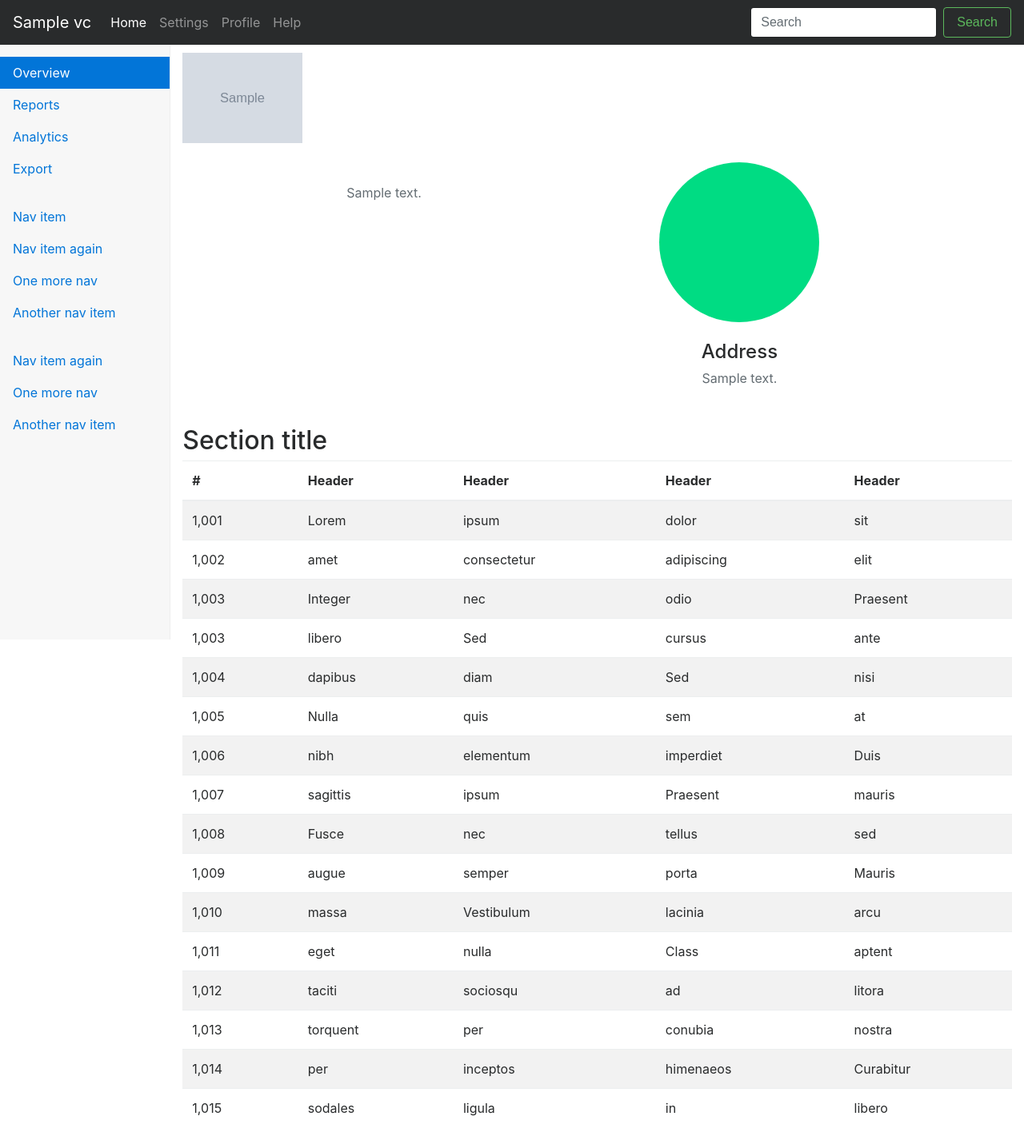
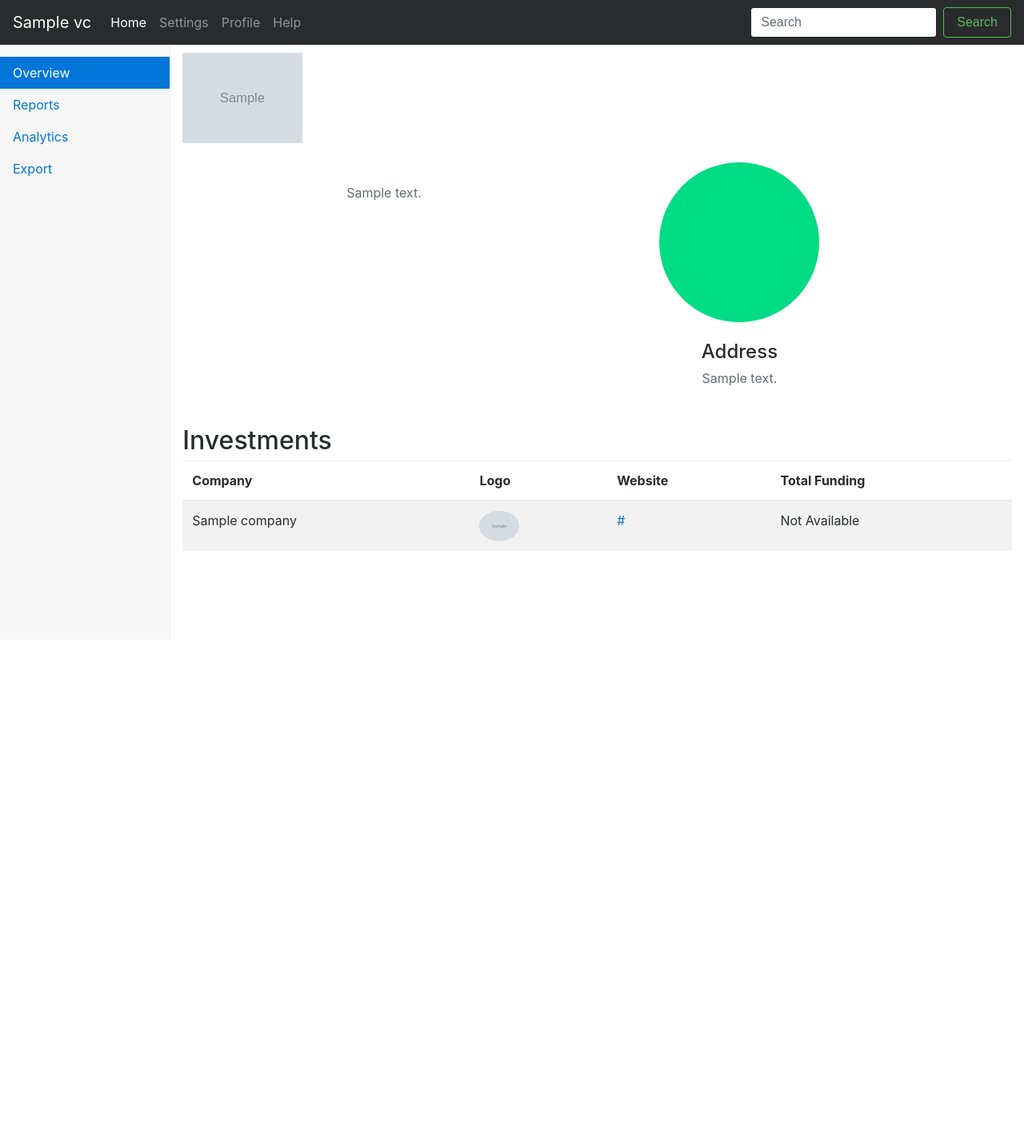
Before and after one commit to salarhajimirsadeghi/VC_Project, a Django app: template vcplatform/templates/vcplatform/vcdashboard.html in a window 1280 px wide. Shown: the whole page at 80% size. After the commit the page ends 800 px from the top, so only its background shows below. Run offline with Django 3.2, Linux system fonts and the light colour scheme; tables that the repository leaves empty hold one stand-in row (values such as "Sample post"); the template is opened without the code that fills it: values that come from a table or form of the project are taken from there, most other values are stand-ins (such as "Sample title", 1, 10 or a date in 2020); grey boxes marked "Sample" are stand-in pictures; parts of the project's set-up code (start-up, migrations or seed data) failed here and were passed over; some libraries are stand-ins or nearby versions.

Commit message:
Added inpage search and VC investments

```diff
--- a/vcplatform/templates/vcplatform/vcdashboard.html
+++ b/vcplatform/templates/vcplatform/vcdashboard.html
@@ -41,8 +41,8 @@
             <a class="nav-link" href="#">Help</a>
           </li>
         </ul>
-        <form class="form-inline mt-2 mt-md-0">
-          <input class="form-control mr-sm-2" type="text" placeholder="Search">
+        <form class="form-inline mt-2 mt-md-0" action="/vc" method="get">
+          <input class="form-control mr-sm-2" type="search" name='search_query' placeholder="Search">
           <button class="btn btn-outline-success my-2 my-sm-0" type="submit">Search</button>
         </form>
       </div>
@@ -67,7 +67,7 @@
           </ul>
 
           <ul class="nav nav-pills flex-column">
-            <li class="nav-item">
+<!--             <li class="nav-item">
               <a class="nav-link" href="#">Nav item</a>
             </li>
             <li class="nav-item">
@@ -90,7 +90,7 @@
             </li>
             <li class="nav-item">
               <a class="nav-link" href="#">Another nav item</a>
-            </li>
+            </li> -->
           </ul>
         </nav>
 
@@ -115,131 +115,35 @@
           </section>
           {% endfor%}
 
-          <h2>Section title</h2>
+          <h2>Investments</h2>
           <div class="table-responsive">
             <table class="table table-striped">
               <thead>
                 <tr>
-                  <th>#</th>
-                  <th>Header</th>
-                  <th>Header</th>
-                  <th>Header</th>
-                  <th>Header</th>
+                  <th>Company</th>
+                  <th> Logo </th>
+                  <th> Website </th>
+                  <th>Total Funding</th>
                 </tr>
               </thead>
               <tbody>
-                <tr>
-                  <td>1,001</td>
-                  <td>Lorem</td>
-                  <td>ipsum</td>
-                  <td>dolor</td>
-                  <td>sit</td>
-                </tr>
-                <tr>
-                  <td>1,002</td>
-                  <td>amet</td>
-                  <td>consectetur</td>
-                  <td>adipiscing</td>
-                  <td>elit</td>
-                </tr>
-                <tr>
-                  <td>1,003</td>
-                  <td>Integer</td>
-                  <td>nec</td>
-                  <td>odio</td>
-                  <td>Praesent</td>
-                </tr>
-                <tr>
-                  <td>1,003</td>
-                  <td>libero</td>
-                  <td>Sed</td>
-                  <td>cursus</td>
-                  <td>ante</td>
-                </tr>
-                <tr>
-                  <td>1,004</td>
-                  <td>dapibus</td>
-                  <td>diam</td>
-                  <td>Sed</td>
-                  <td>nisi</td>
-                </tr>
-                <tr>
-                  <td>1,005</td>
-                  <td>Nulla</td>
-                  <td>quis</td>
-                  <td>sem</td>
-                  <td>at</td>
-                </tr>
-                <tr>
-                  <td>1,006</td>
-                  <td>nibh</td>
-                  <td>elementum</td>
-                  <td>imperdiet</td>
-                  <td>Duis</td>
-                </tr>
-                <tr>
-                  <td>1,007</td>
-                  <td>sagittis</td>
-                  <td>ipsum</td>
-                  <td>Praesent</td>
-                  <td>mauris</td>
-                </tr>
-                <tr>
-                  <td>1,008</td>
-                  <td>Fusce</td>
-                  <td>nec</td>
-                  <td>tellus</td>
-                  <td>sed</td>
-                </tr>
-                <tr>
-                  <td>1,009</td>
-                  <td>augue</td>
-                  <td>semper</td>
-                  <td>porta</td>
-                  <td>Mauris</td>
-                </tr>
-                <tr>
-                  <td>1,010</td>
-                  <td>massa</td>
-                  <td>Vestibulum</td>
-                  <td>lacinia</td>
-                  <td>arcu</td>
-                </tr>
-                <tr>
-                  <td>1,011</td>
-                  <td>eget</td>
-                  <td>nulla</td>
-                  <td>Class</td>
-                  <td>aptent</td>
-                </tr>
-                <tr>
-                  <td>1,012</td>
-                  <td>taciti</td>
-                  <td>sociosqu</td>
-                  <td>ad</td>
-                  <td>litora</td>
-                </tr>
-                <tr>
-                  <td>1,013</td>
-                  <td>torquent</td>
-                  <td>per</td>
-                  <td>conubia</td>
-                  <td>nostra</td>
-                </tr>
-                <tr>
-                  <td>1,014</td>
-                  <td>per</td>
-                  <td>inceptos</td>
-                  <td>himenaeos</td>
-                  <td>Curabitur</td>
-                </tr>
-                <tr>
-                  <td>1,015</td>
-                  <td>sodales</td>
-                  <td>ligula</td>
-                  <td>in</td>
-                  <td>libero</td>
-                </tr>
+                {% for company in Investments %}
+                  <tr>
+                    <td>{{company.company_name}}</td>
+                    <td>
+                      <img src="{{company.image}}" width="50" height="50" class="img-fluid rounded-circle" alt="Generic placeholder thumbnail">
+                    </td>
+                    <td> <a href= "{{company.url}}"> {{company.url}} </a> </td>
+                    <td>
+                      {% if company.total_funding > '0' %}
+                        $ {{company.total_funding}}
+                      {% else %}
+                        Not Available
+                      {% endif %}
+
+                    </td>
+                  </tr>
+                {% endfor %}
               </tbody>
             </table>
           </div>
```
Also changed, not shown: vcplatform/views.py (+14 -2 lines).
